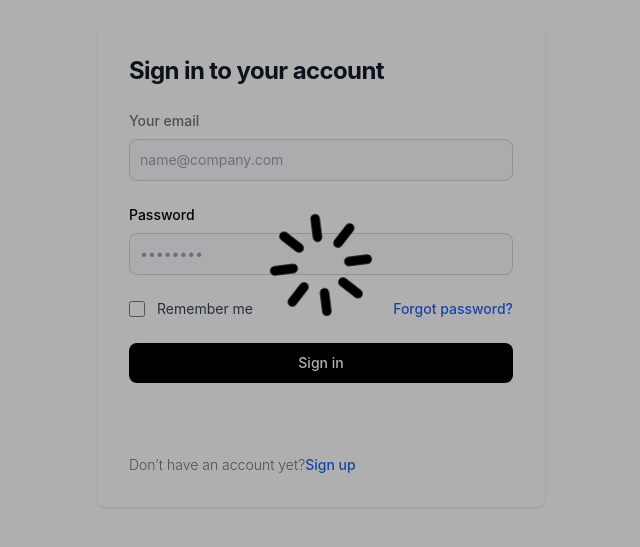
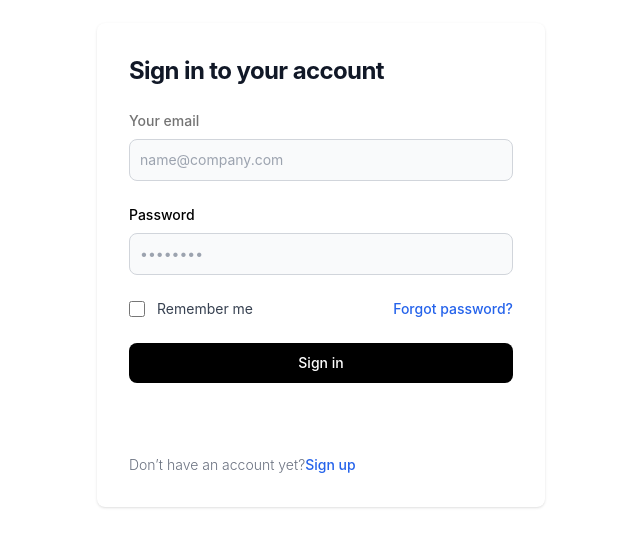
Before and after one commit to Hasna-Sharin/TinyTales_client, a React (Vite) app: page / in a window 1280 px wide. Shown: the part 135-682 px from the top of the page, without its empty margins (319-959 px from the left). Built offline with nearby package versions, Linux system fonts and the light colour scheme.

Commit message:
google_auth modified

```diff
--- a/src/pages/Login.jsx
+++ b/src/pages/Login.jsx
@@ -15,7 +15,7 @@ const LogIn = () => {
   const form = useForm();
   const { register, handleSubmit, formState } = form;
   console.log(formState);
-  const [loading, setLoading] = useState(true);
+  const [loading, setLoading] = useState(false);
 
   const { login, user } = useAuth();
 
@@ -44,9 +44,10 @@ const LogIn = () => {
         "https://tinytales-server.onrender.com/auth/google-auth",
         { credential: data.credential }
       );
+      if(!response.data){
+        setLoading(true)
+      }login(response.data);
 
-      login(response.data);
-      setLoading(false);
     } catch (err) {
       toast("Could not authenticate with google");
     }
```
